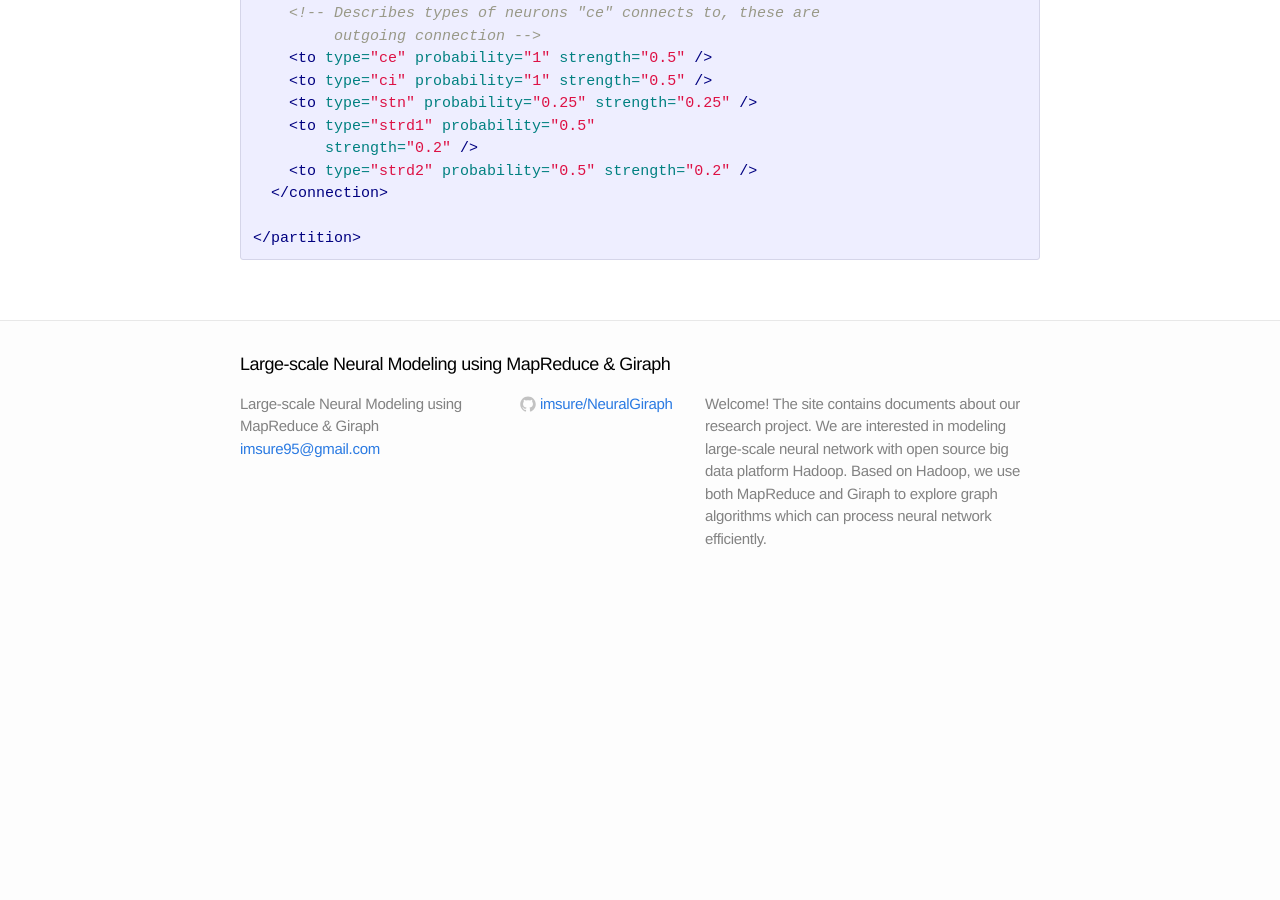
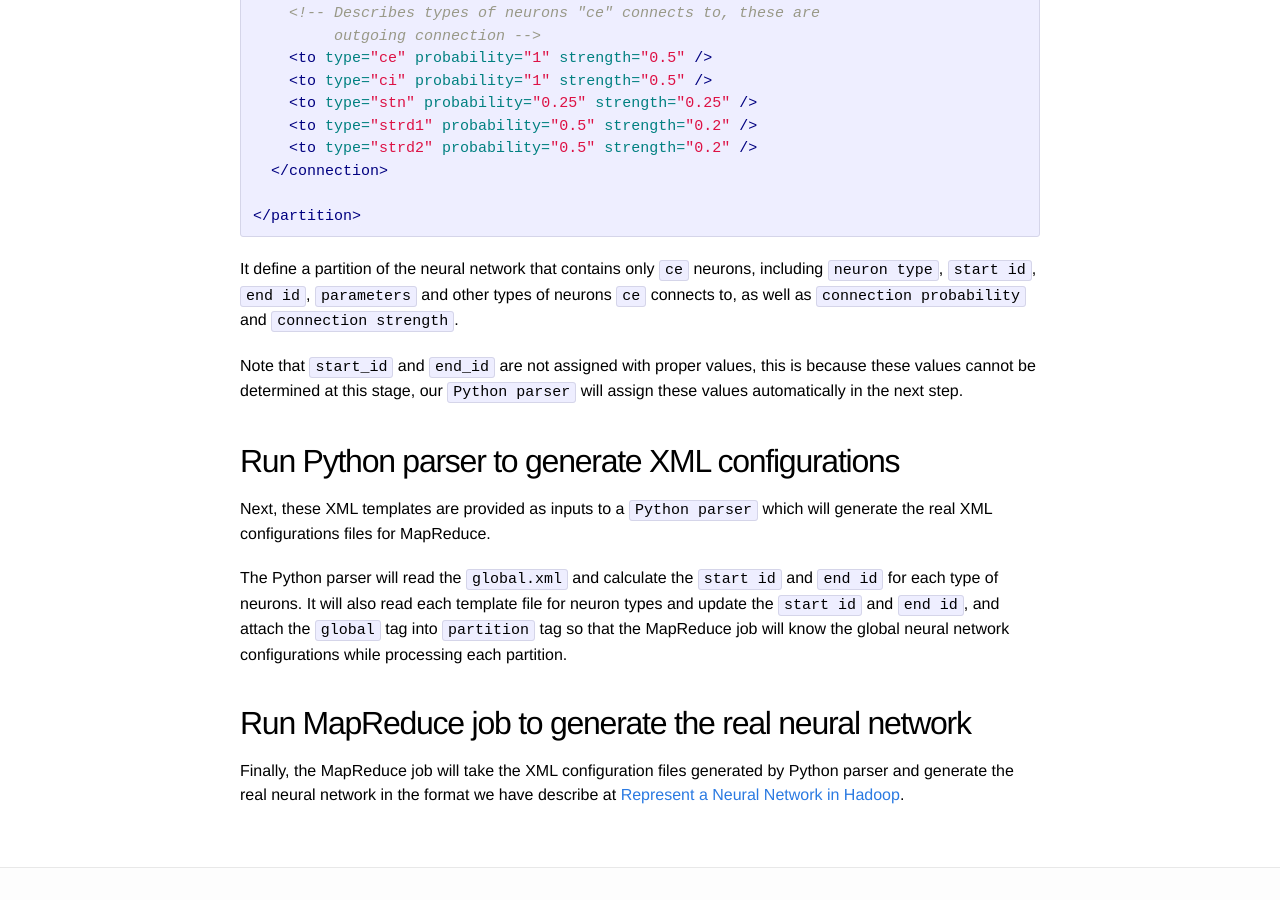
Before and after one commit to imsure/NeuralGiraph, a Jekyll site: the page built from _posts/2014-07-08-generate-neural-network.markdown, in a window 1280 px wide and 900 px high, scrolled down 2291 px. Built offline with Jekyll 4.4.1, drawn with Linux system fonts in a browser that asks for light colours; before the commit the page ends 2886 px from its top, so only the background shows below that.

Commit message:
add xml code

```diff
--- a/_posts/2014-07-08-generate-neural-network.markdown
+++ b/_posts/2014-07-08-generate-neural-network.markdown
@@ -89,10 +89,37 @@ For example, for `Excitatory Neurons`, the file is called
     <to type="ce" probability="1" strength="0.5" />
     <to type="ci" probability="1" strength="0.5" />
     <to type="stn" probability="0.25" strength="0.25" />
-    <to type="strd1" probability="0.5"
-	strength="0.2" />
+    <to type="strd1" probability="0.5" strength="0.2" />
     <to type="strd2" probability="0.5" strength="0.2" />
   </connection>
 
 </partition>
 {% endhighlight %}
+
+It define a partition of the neural network that contains only `ce`
+neurons, including `neuron type`, `start id`, `end id`, `parameters`
+and other types of neurons `ce` connects to, as well as `connection
+probability` and `connection strength`.
+
+Note that `start_id` and `end_id` are not assigned with proper values,
+this is because these values cannot be determined at this stage, our
+`Python parser` will assign these values automatically in the next step.
+
+## Run Python parser to generate XML configurations
+
+Next, these XML templates are provided as inputs to a `Python parser`
+which will generate the real XML configurations files for MapReduce.
+
+The Python parser will read the `global.xml` and calculate the
+`start id` and `end id` for each type of neurons. It will also read
+each template file for neuron types and update the `start id` and `end
+id`, and attach the `global` tag into `partition` tag so that the
+MapReduce job will know the global neural network configurations while
+processing each partition.
+
+## Run MapReduce job to generate the real neural network
+
+Finally, the MapReduce job will take the XML configuration files
+generated by Python parser and generate the real neural network in the
+format we have describe at [Represent a Neural Network in Hadoop](
+{{site.baseurl }}{% post_url 2014-07-07-represent-neural-network %}).
```
